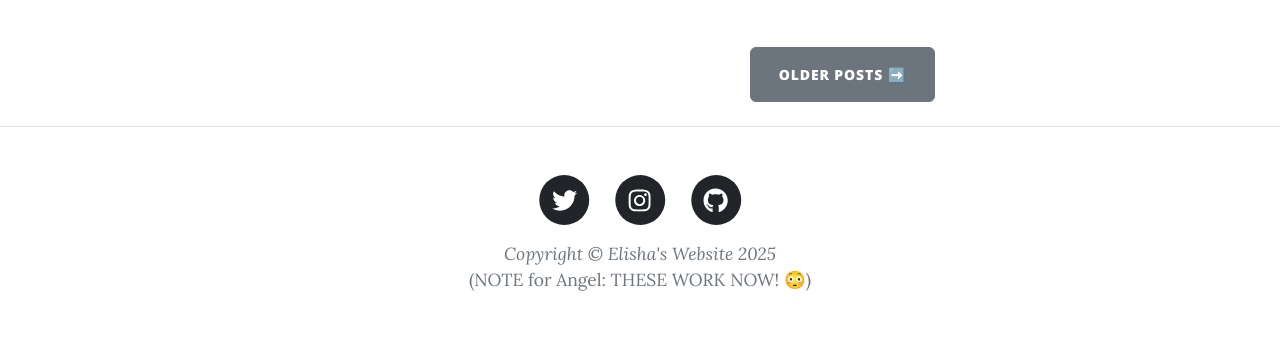
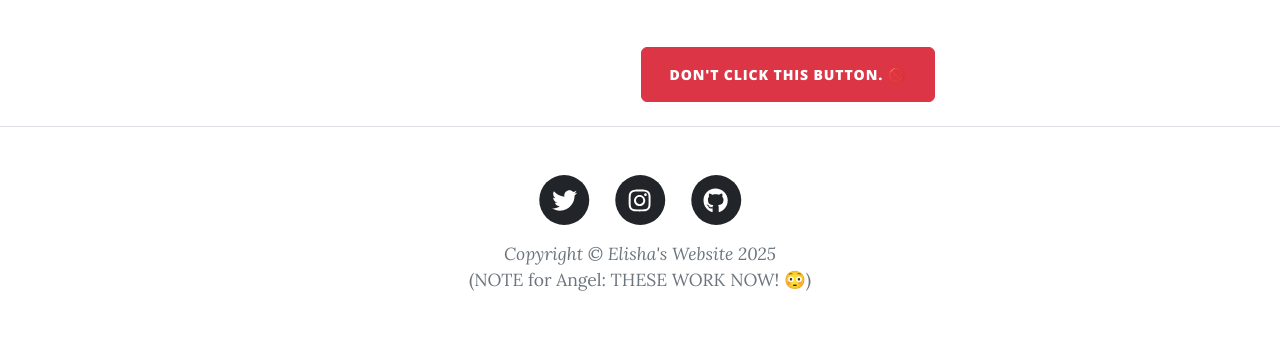
Before and after one commit to HolaSenorPython/day-70-blog-deployed, a Flask app: page / in a window 1280 px wide. Shown: the part 586-928 px from the top of the page. Run offline with Flask 3, Linux system fonts and the light colour scheme; data that the repository does not hold is empty; some libraries are stand-ins or nearby versions.

Commit message:
Update index.html
New button that serves a unique purpose. 👍😈

```diff
--- a/templates/index.html
+++ b/templates/index.html
@@ -67,7 +67,7 @@
       {% endif %}
       <!-- Pager-->
       <div class="d-flex justify-content-end mb-4">
-        <a class="btn btn-secondary text-uppercase" href="#!">Older Posts ➡️</a>
+        <a class="btn btn-danger text-uppercase" href="{{ url_for('secret_page') }}">Don't click this button. 🚫</a>
       </div>
     </div>
   </div>
```
